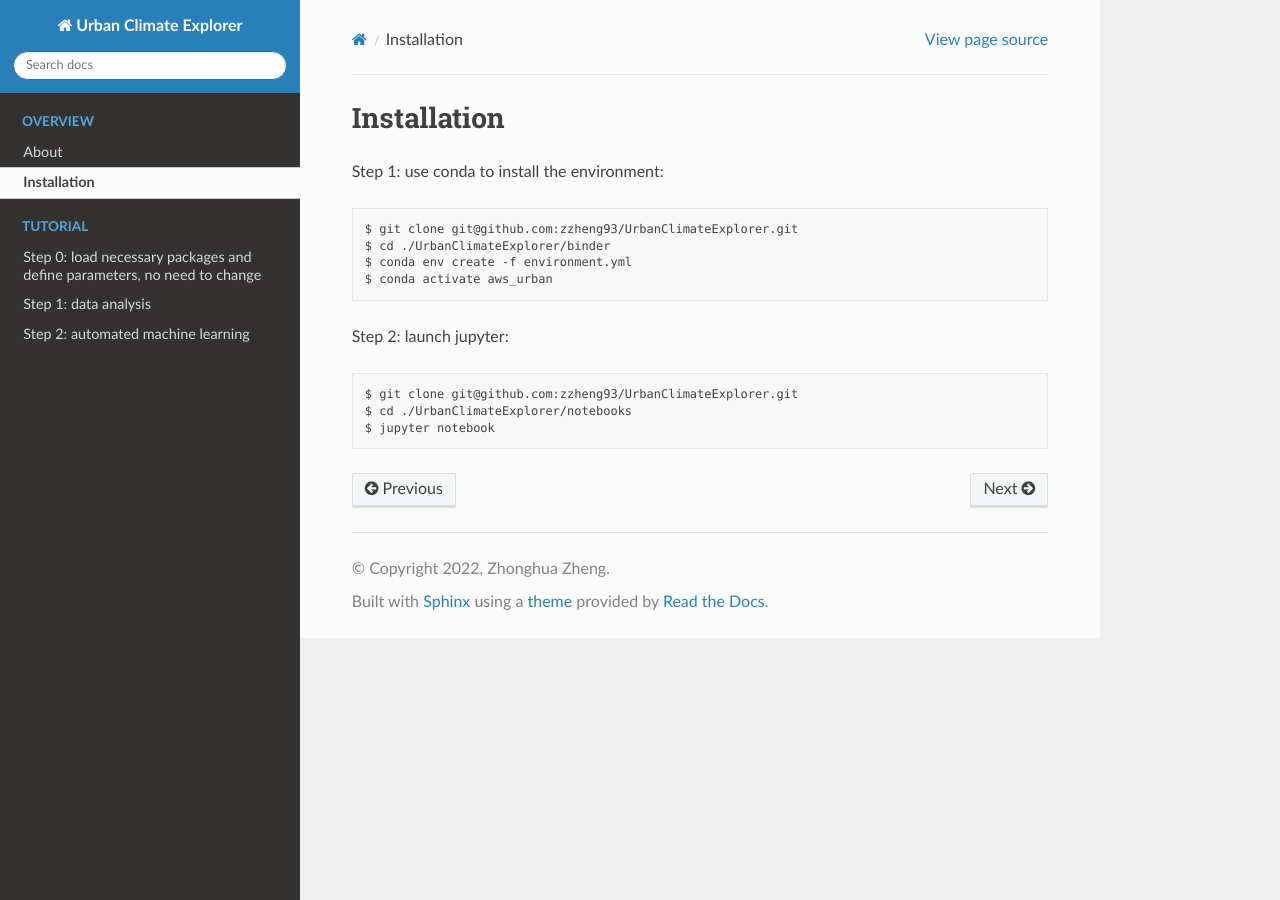
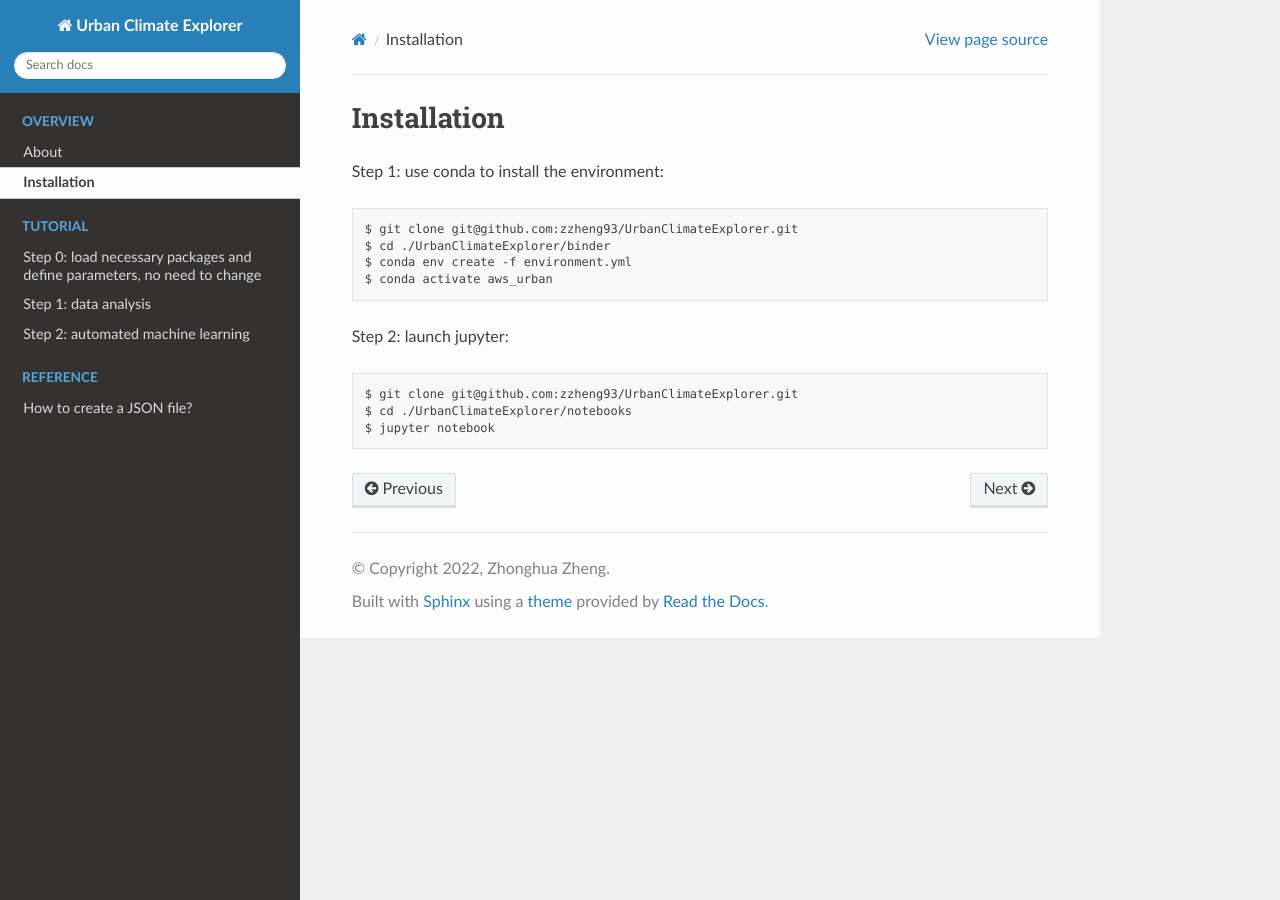
Before and after one commit to zhonghua-zheng/UrbanClimateExplorer, a Sphinx documentation site: the page built from docs/installation.rst, in a window 1280 px wide. Built offline with Sphinx 7.4.7 and the Read the Docs theme 2.0.0, drawn with Linux system fonts in a browser that asks for light colours; pages that are not in the unit, such as notebooks, are missing from menus.

Commit message:
Update index.rst

```diff
--- a/docs/index.rst
+++ b/docs/index.rst
@@ -42,7 +42,7 @@ Author: `Dr. Zhonghua Zheng <https://zzheng93.github.io/>`_
    :maxdepth: 2
    :caption: Reference
 
-   page/how_to_create_a_JSON_file.md
+   page/how_to_create_a_json_file.md
 
 How to ask for help
 -------------------
```
